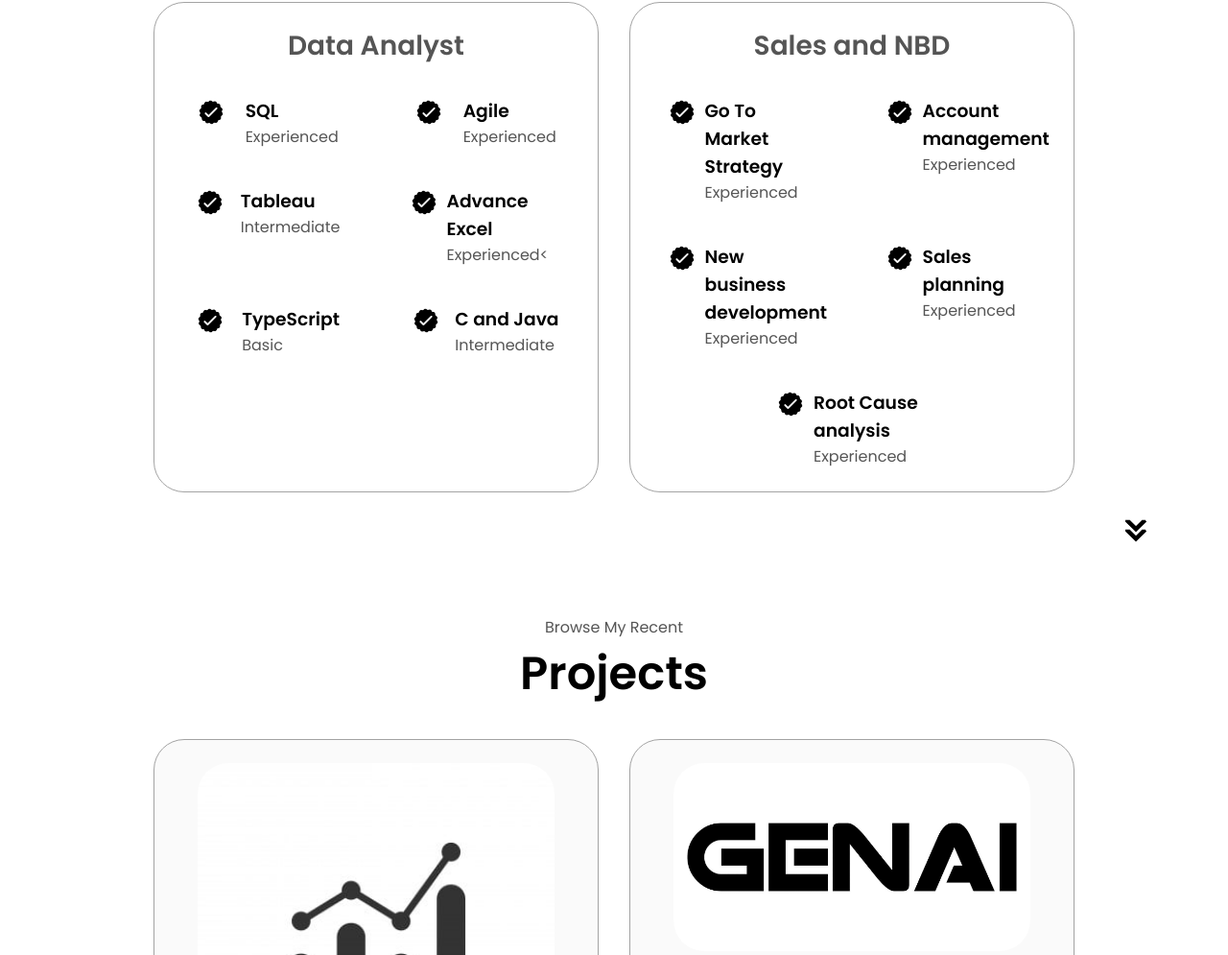
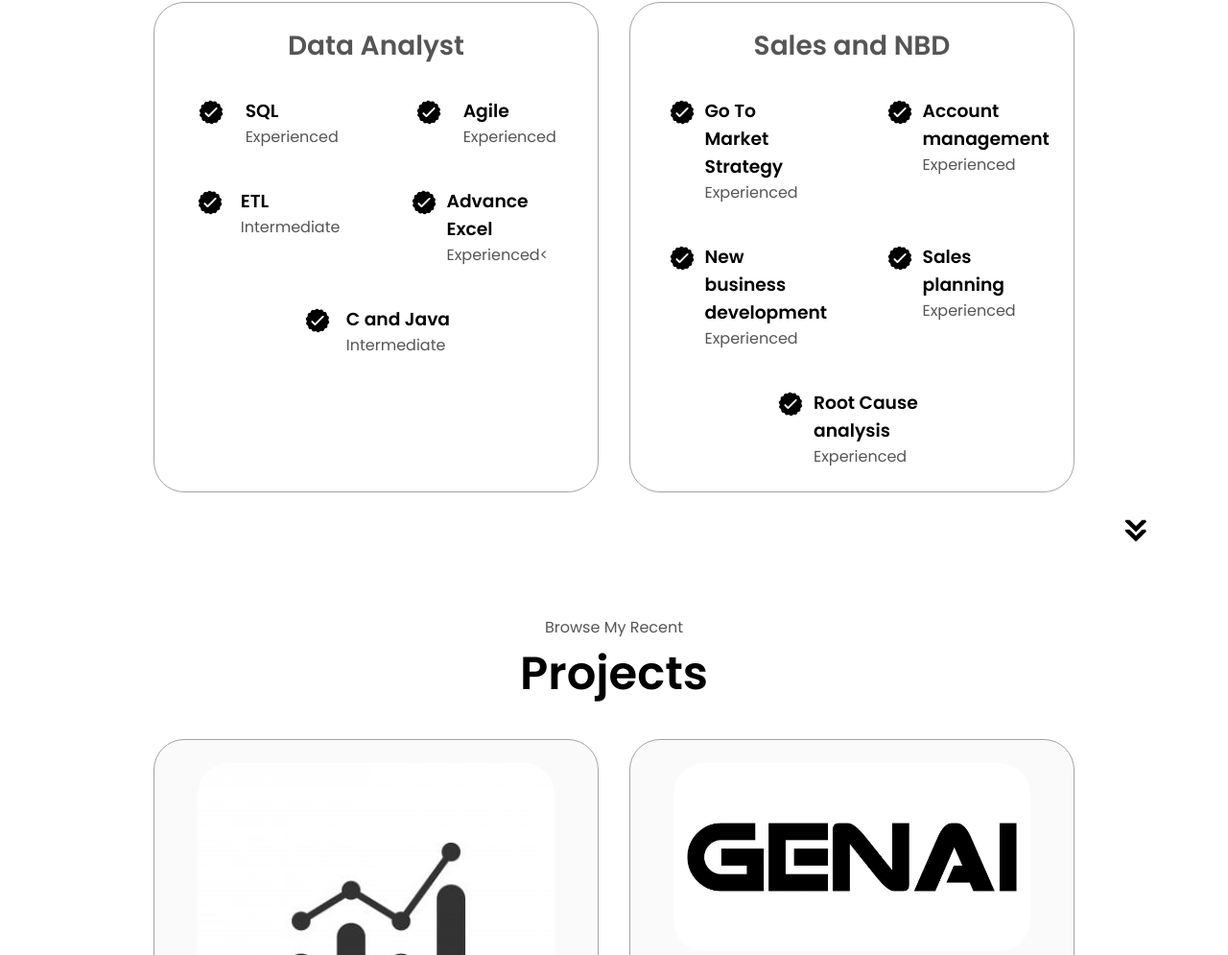
Before and after one commit to Prachi3795/myhtml_css_js_portfolio, a plain HTML site: page index.html in a window 1280 px wide. Shown: the part 1823-2818 px from the top of the page at 96% size. Drawn offline with Linux system fonts and the light colour scheme.

Commit message:
updated_website

```diff
--- a/index.html
+++ b/index.html
@@ -47,7 +47,7 @@
         <div class="btn-container">
           <button
             class="btn btn-color-2"
-            onclick="window.open('./assets/PRACHI_GARI_PMNBD.pdf')"
+            onclick="window.open('./assets/PRACHI_GARI_PM3.pdf')"
           >
             Download CV
           </button>
@@ -156,7 +156,7 @@
                   class="icon"
                 />
                 <div>
-                  <h3>Tableau</h3>
+                  <h3>ETL</h3>
                   <p>Intermediate</p>
                 </div>
               </article>
@@ -171,7 +171,7 @@
                   <p>Experienced<</p>
                 </div>
               </article>
-              <article>
+             <!--<article>
                 <img
                   src="./assets/checkmark.png"
                   alt="Experience icon"
@@ -181,7 +181,7 @@
                   <h3>TypeScript</h3>
                   <p>Basic</p>
                 </div>
-              </article>
+              </article> -->
               <article>
                 <img
                   src="./assets/checkmark.png"
```
Also changed, not shown: 1 other file.
